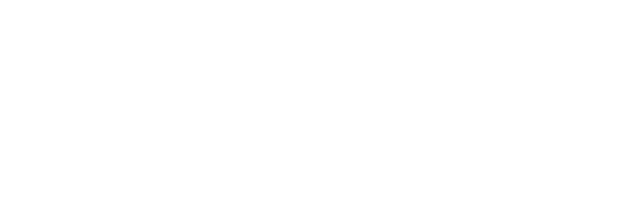
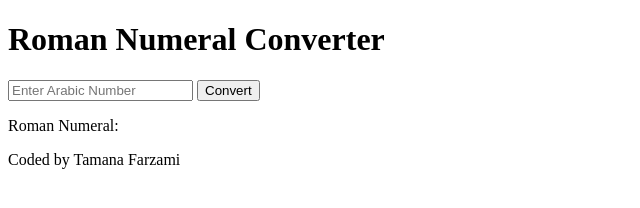
Before and after one commit to Tamana543/freeCodeCamp-Challenges, a plain HTML site: page JavaScript_Projects/roman_numeral-convertor/index.html in a window 1280 px wide. Shown: the whole page, without its empty margins (0-640 px from the left). Drawn offline with Linux system fonts and the light colour scheme.

Commit message:
html file Updated

```diff
--- a/JavaScript_Projects/roman_numeral-convertor/index.html
+++ b/JavaScript_Projects/roman_numeral-convertor/index.html
@@ -14,6 +14,23 @@
      <title>Eleven Roman Numeral Converter App</title>
 </head>
 <body>
+    <div class="container">
+        <h1>Roman Numeral Converter</h1>
+        <div class="converter">
+            <input type="number" id="arabic-input" placeholder="Enter Arabic Number">
+            <button id="convert-btn">Convert</button>
+        </div>
+        <div class="result">
+            <p>Roman Numeral: <span id="roman-result"></span></p>
+        </div>
+    </div>
+   <footer>
+     <p>
+          Coded by Tamana Farzami
+     </p>
+   </footer>
+    <script src="script.js"></script>
+
 
 </body>
 </html>
```
